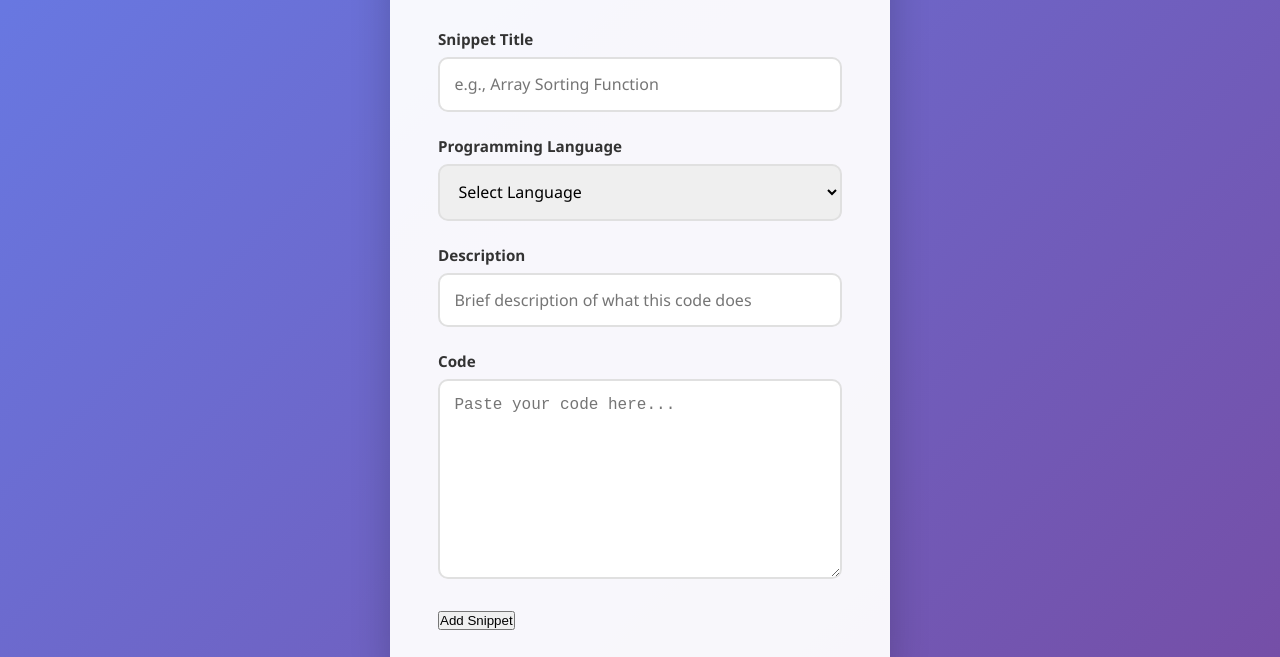
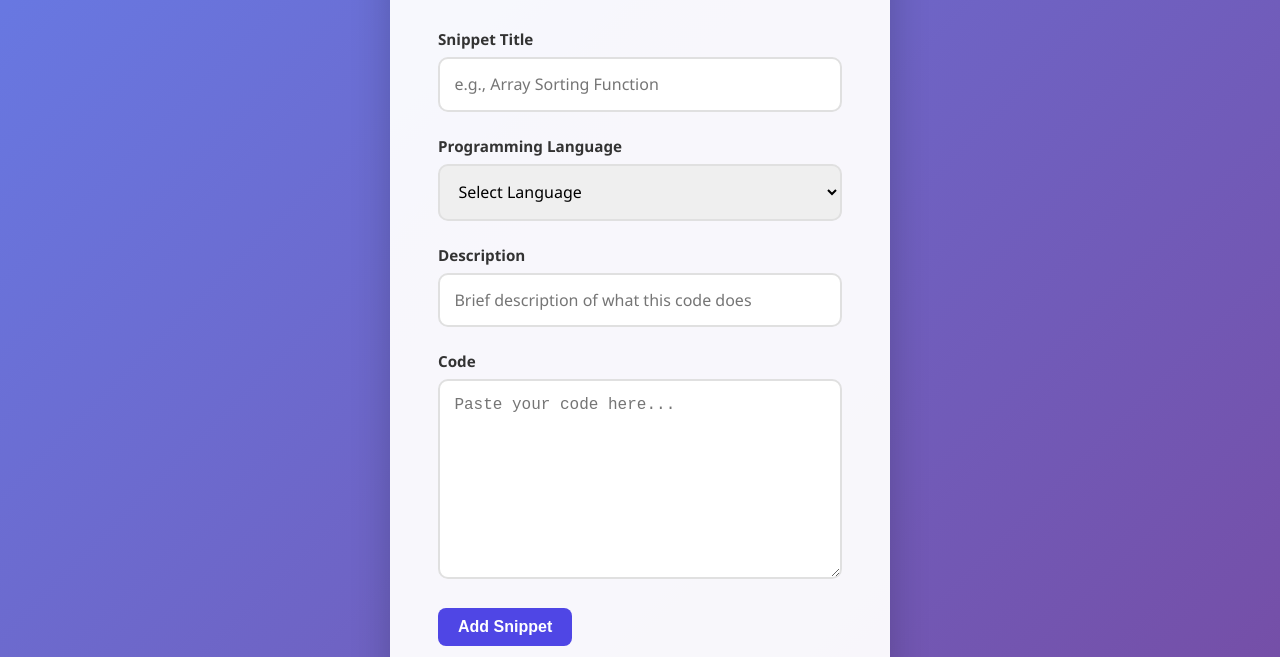
Before and after one commit to AtalVerma/Code_Library, a plain HTML site: page snippetPage.html in a window 1280 px wide. Shown: the part 295-952 px from the top of the page. Drawn offline with Linux system fonts and the light colour scheme; sample sign-in values are in the browser's storage.

Commit message:
final version

```diff
--- a/css/snippet.css
+++ b/css/snippet.css
@@ -96,3 +96,29 @@
     opacity: 0.6;
     cursor: not-allowed;
 }
+
+#submitBtn {
+  background: #4f46e5;       /* Purple vibe */
+  color: #fff;
+  padding: 10px 20px;
+  border: none;
+  border-radius: 8px;
+  font-size: 16px;
+  font-weight: 600;
+  cursor: pointer;
+  transition: 0.2s ease;
+}
+
+#submitBtn:hover {
+  background: #4338ca;       /* Darker purple on hover */
+  transform: translateY(-2px); /* Slight lift */
+}
+
+#submitBtn:active {
+  transform: translateY(0);    /* No lift when pressed */
+  background: #3730a3;
+}
+
+#submitBtn.btn-primary {
+  /* extra style if you also rely on the class */
+}
```
